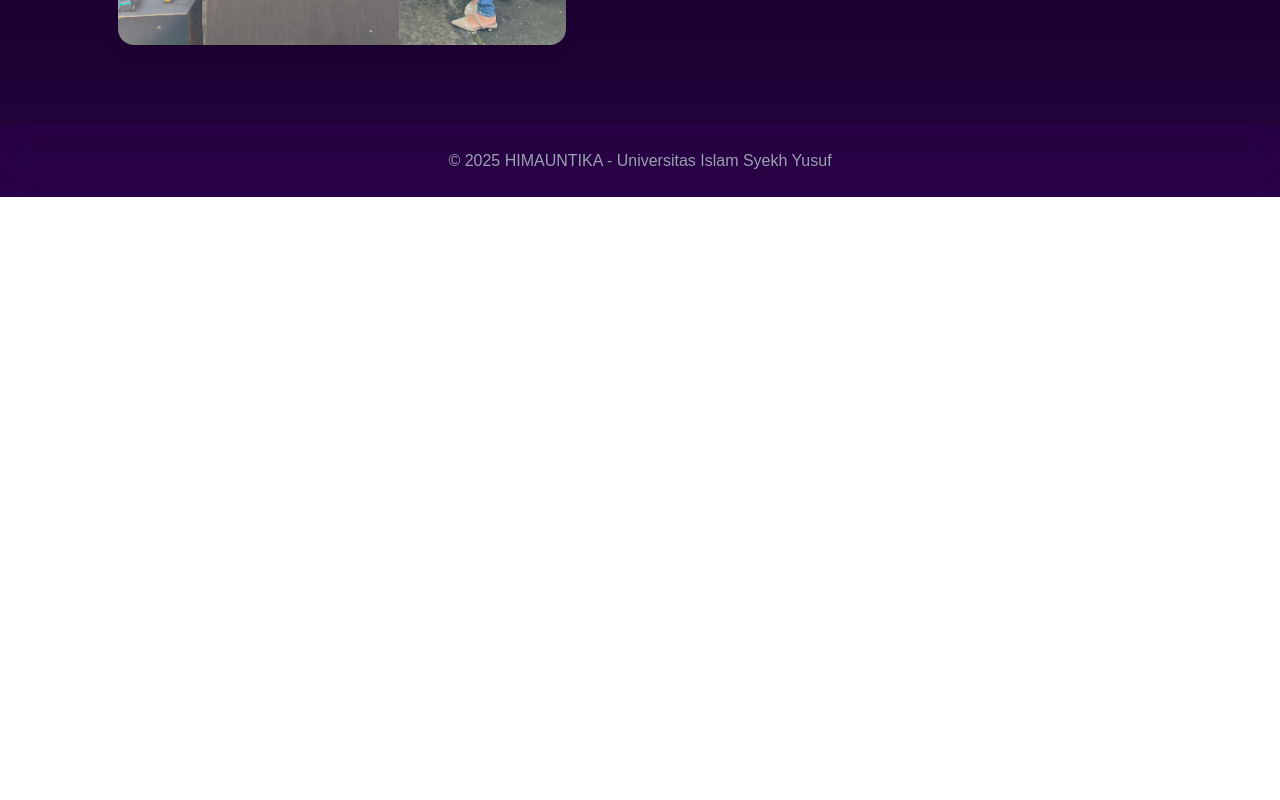
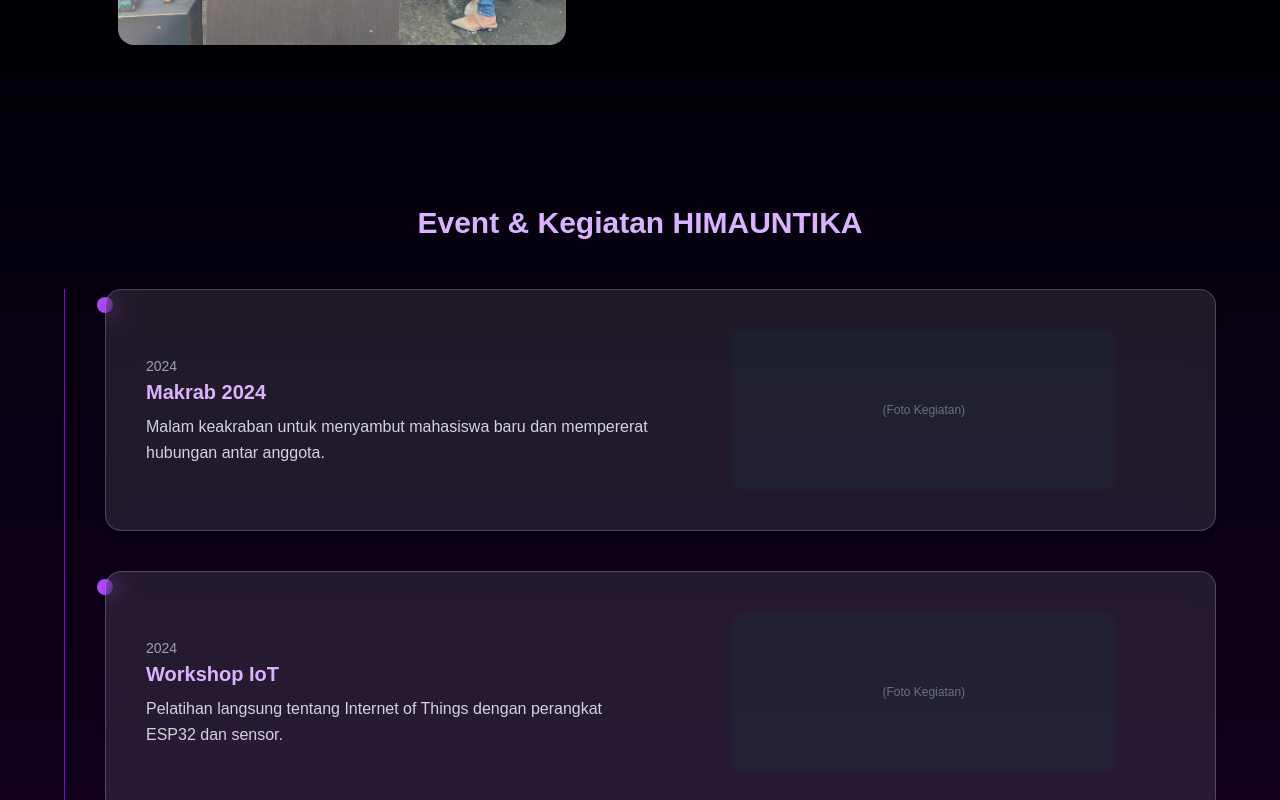
Before and after one commit to Gbaee/himauntika.ac.id, a Next.js app: page / in a window 1280 px wide. Shown: the part 2800-3600 px from the top of the page. Before the commit the page ends 2997 px from the top, so only its background shows below. Built offline with nearby package versions, Linux system fonts and the light colour scheme.

Commit message:
menambah section ke 3

```diff
--- a/pages/himauntika.jsx
+++ b/pages/himauntika.jsx
@@ -576,6 +576,84 @@ export default function HimauntikaPage() {
         </div>
       </section>
 
+            {/* Event Section */}
+      <section id="events" className="py-16 md:py-20 px-4 md:px-6 bg-black/40">
+        <div className="max-w-6xl mx-auto">
+          <h3 className="text-2xl md:text-3xl font-bold text-purple-300 text-center mb-12">
+            Event & Kegiatan HIMAUNTIKA
+          </h3>
+
+          <div className="relative border-l border-purple-700 pl-6">
+            {[
+              {
+                year: "2024",
+                title: "Makrab 2024",
+                desc: "Malam keakraban untuk menyambut mahasiswa baru dan mempererat hubungan antar anggota.",
+                img: "/images/makrab.jpg",
+              },
+              {
+                year: "2024",
+                title: "Workshop IoT",
+                desc: "Pelatihan langsung tentang Internet of Things dengan perangkat ESP32 dan sensor.",
+                img: "/images/workshop-iot.jpg",
+              },
+              {
+                year: "2024",
+                title: "Seminar AI",
+                desc: "Seminar terbuka mengenai perkembangan Artificial Intelligence dan penerapannya di industri.",
+                img: "/images/seminar-ai.jpg",
+              },
+              {
+                year: "2025",
+                title: "Hackathon Kampus",
+                desc: "Kompetisi coding & inovasi untuk menciptakan solusi teknologi berbasis software maupun IoT.",
+                img: "/images/hackathon.jpg",
+              },
+            ].map((event, idx) => (
+              <motion.div
+                key={idx}
+                initial={{ opacity: 0, y: 50 }}
+                whileInView={{ opacity: 1, y: 0 }}
+                viewport={{ once: true }}
+                transition={{ duration: 0.6, delay: idx * 0.2 }}
+                className="mb-10 ml-4 relative"
+              >
+                {/* Bullet */}
+                <div className="absolute w-4 h-4 bg-purple-500 rounded-full -left-2 top-2"></div>
+
+                <Card className="bg-black/50 border border-purple-700 hover:scale-[1.02] transition-transform">
+                  <CardContent className="p-6 grid grid-cols-1 md:grid-cols-2 gap-6 items-center">
+                    {/* Text */}
+                    <div>
+                      <span className="text-sm text-gray-400">{event.year}</span>
+                      <h4 className="text-lg md:text-xl font-semibold text-purple-300 mb-2">
+                        {event.title}
+                      </h4>
+                      <p className="text-sm md:text-base text-gray-300 leading-relaxed">
+                        {event.desc}
+                      </p>
+                    </div>
+
+                    {/* Image Placeholder */}
+                    <div className="flex justify-center">
+                      <div className="w-full max-w-sm h-40 bg-gray-800/40 rounded-xl flex items-center justify-center text-gray-500">
+                        <span className="text-xs">(Foto Kegiatan)</span>
+                      </div>
+                    </div>
+                  </CardContent>
+                </Card>
+              </motion.div>
+            ))}
+          </div>
+
+          {/* Ajakan */}
+          <p className="text-center text-gray-400 mt-12 italic">
+            Event berikutnya bisa jadi tempat kamu mulai cerita di HIMAUNTIKA ✨
+          </p>
+        </div>
+      </section>
+
+
       {/* Footer */}
       <footer className="bg-black/30 backdrop-blur-md py-6 text-center text-gray-400 text-sm md:text-base">
         <p>© 2025 HIMAUNTIKA - Universitas Islam Syekh Yusuf</p>
```
